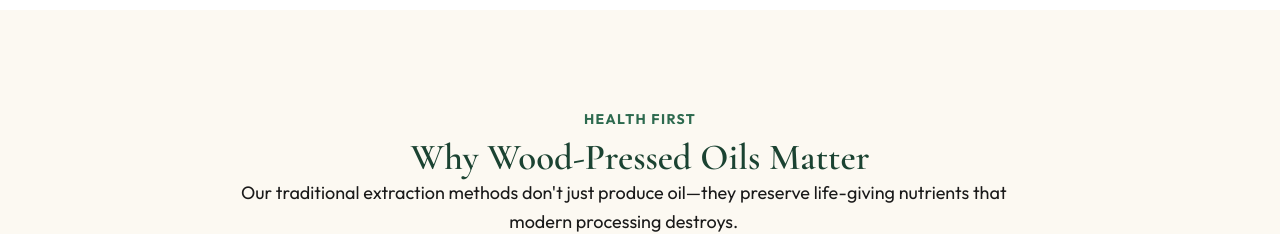
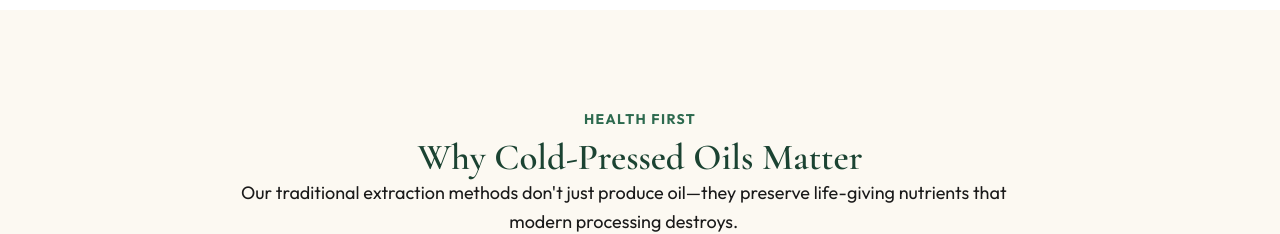
Before and after one commit to 0535MANIDEEP/santosh-oil-mill, a Next.js app: page / in a window 1280 px wide. Shown: the part 3140-3374 px from the top of the page. Built offline with nearby package versions, Linux system fonts and the light colour scheme.

Commit message:
Update header text to reflect cold-pressed oils

```diff
--- a/src/components/HealthInsights.tsx
+++ b/src/components/HealthInsights.tsx
@@ -12,7 +12,7 @@ const HealthInsights = () => {
             <div className="l-container">
                 <div className={styles.header}>
                     <span className={styles.badge}>Health First</span>
-                    <h2 style={{ fontSize: 'var(--text-lg)' }}>Why Wood-Pressed Oils Matter</h2>
+                    <h2 style={{ fontSize: 'var(--text-lg)' }}>Why Cold-Pressed Oils Matter</h2>
                     <p>
                         Our traditional extraction methods don't just produce oil—they preserve life-giving nutrients
                         that modern processing destroys.
```
